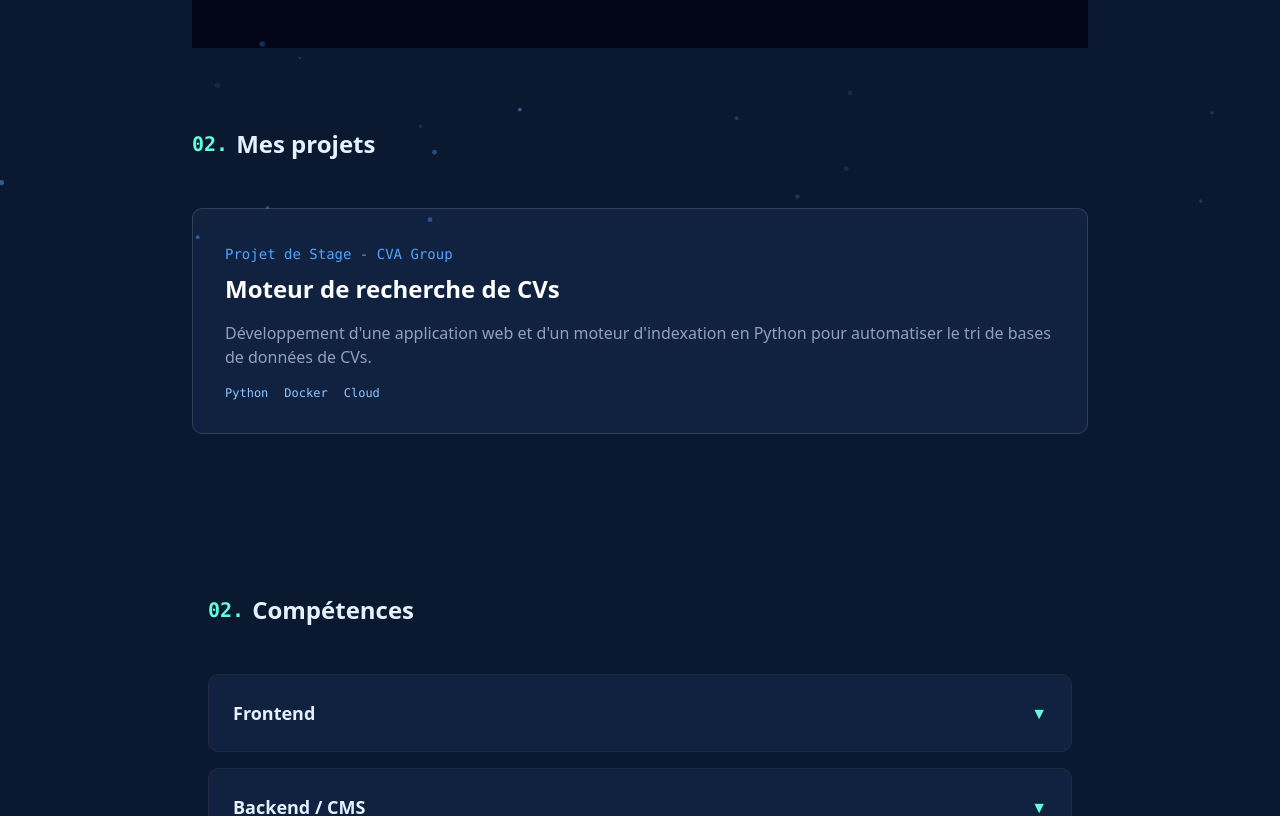
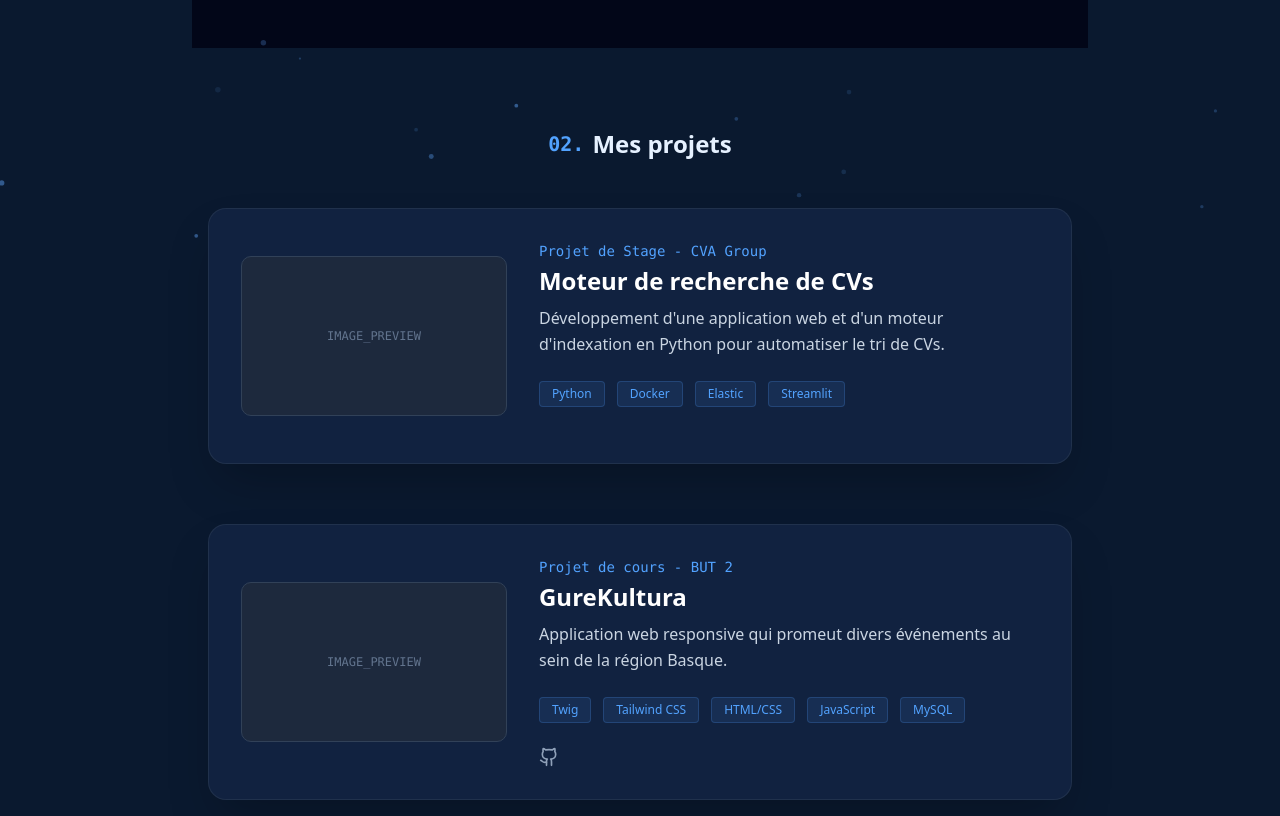
Before and after one commit to MaximeETCHECOPAR/portfolio-maxime, a React (Vite) app: page / in a window 1280 px wide. Shown: the part 560-1376 px from the top of the page. Built offline with nearby package versions, Linux system fonts and the light colour scheme.

Commit message:
ajout des project en forme scroll stack

```diff
--- a/src/component/Projects.jsx
+++ b/src/component/Projects.jsx
@@ -1,20 +1,92 @@
+import { Github, ExternalLink, Folder } from "lucide-react";
+
 export default function Projects() {
+  const projects = [
+    {
+      title: "Moteur de recherche de CVs",
+      tag: "Projet de Stage - CVA Group",
+      desc: "Développement d'une application web et d'un moteur d'indexation en Python pour automatiser le tri de CVs.",
+      tech: ["Python","Docker","Elastic","Streamlit"],
+    },
+    {
+      title: "GureKultura",
+      tag: "Projet de cours - BUT 2",
+      desc: "Application web responsive qui promeut divers événements au sein de la région Basque.",
+      tech: ["Twig","Tailwind CSS","HTML/CSS","JavaScript", "MySQL"],
+      github: "https://github.com/LilouDUFAU/GureKultura"
+    },
+    {
+      title: "Avizons",
+      tag: "Projet de cours - BUT 3",
+      desc: "L'application web de datavisualisation des données complexes (données massives de l'IFREMER) pour que n'importe quel utilisateur puisse comprendre les tendances de la pêche.",
+      tech: ["Angular","Echarts","Leaflet", "FastAPI", "PostgreSQL", "PostGis"],
+    },
+    {
+      title: "Mon portfolio",
+      tag: "Projet personnel",
+      desc: "Ce portfolio que vous consultez actuellement, développé avec React et Tailwind CSS, pour présenter mes projets et compétences de manière moderne et responsive.",
+      tech: ["React","Tailwind CSS","JavaScript","Vite"],
+      github: "https://github.com/MaximeETCHECOPAR/portfolio-maxime"
+    }
+  ];
+
   return (
-    <section id="projects" className="py-20">
-        <h3 className="text-2xl font-bold text-[#e6f1ff] mb-12 flex items-center">
-          <span className="text-[#64ffda] font-mono mr-2 text-xl">02.</span> Mes projets
-        </h3>
-        <div className="bg-[#112240] p-8 rounded-lg border border-slate-700 hover:-translate-y-2 transition-transform">
-        <span className="text-blue-400 font-mono text-sm">Projet de Stage - CVA Group</span>
-        <h3 className="text-2xl font-bold text-white mt-2">Moteur de recherche de CVs</h3>
-        <p className="my-4 text-slate-400">
-          Développement d'une application web et d'un moteur d'indexation en Python pour automatiser
-          le tri de bases de données de CVs.
-        </p>
-        <div className="flex gap-4 font-mono text-xs text-blue-300">
-          <span>Python</span> <span>Docker</span> <span>Cloud</span>
-        </div>
+    <section id="projects" className="py-20 bg-[#0a192f]">
+      <h3 className="text-2xl font-bold text-[#e6f1ff] mb-12 flex items-center justify-center">
+        <span className="text-blue-400 font-mono mr-2 text-xl">02.</span> Mes projets
+      </h3>
+
+      <div className="mx-auto max-w-4xl px-4 flex flex-col gap-10">
+        {projects.map((p, i) => (
+          <article
+            key={i}
+            className="project-item sticky top-[15vh]"
+            style={{
+              zIndex: i,
+              paddingTop: `${i * 20}px`
+            }}
+          >
+            <div className="w-full bg-[#112240] border border-slate-700/50 rounded-2xl p-8 shadow-2xl transition-all duration-300 hover:border-blue-400/30">
+              <div className="flex flex-col md:flex-row gap-8 items-center">
+
+                {/* Image Placeholder */}
+                <div className="w-full md:w-1/3 h-40 bg-slate-800 rounded-lg flex items-center justify-center text-slate-500 font-mono text-xs border border-slate-700">
+                  IMAGE_PREVIEW
+                </div>
+
+                <div className="flex-1">
+                  <div className="text-sm text-blue-400 font-mono mb-1">{p.tag}</div>
+                  <h3 className="text-2xl font-bold text-white mb-2">{p.title}</h3>
+                  <p className="text-slate-300 mb-6 leading-relaxed">{p.desc}</p>
+
+                  <div className="flex flex-wrap gap-3 mb-6">
+                    {p.tech.map((t, idx) => (
+                      <span key={idx} className="px-3 py-1 bg-blue-400/10 text-blue-400 text-xs font-medium rounded border border-blue-400/20">
+                        {t}
+                      </span>
+                    ))}
+                  </div>
+
+                  <div className="flex gap-4 text-slate-400">
+                    {p.github && (
+                      <a
+                        href={p.github}
+                        target="_blank"
+                        rel="noopener noreferrer"
+                        className="hover:text-blue-400 cursor-pointer transition-colors"
+                      >
+                        <Github size={20} />
+                        {/*<ExternalLink size={20} className="hover:text-blue-400 cursor-pointer transition-colors" />*/}
+                      </a>
+                    )}
+                  </div>
+                </div>
+              </div>
+            </div>
+          </article>
+        ))}
       </div>
+      <div className="h-[20vh]"></div>
     </section>
   );
 }
```
